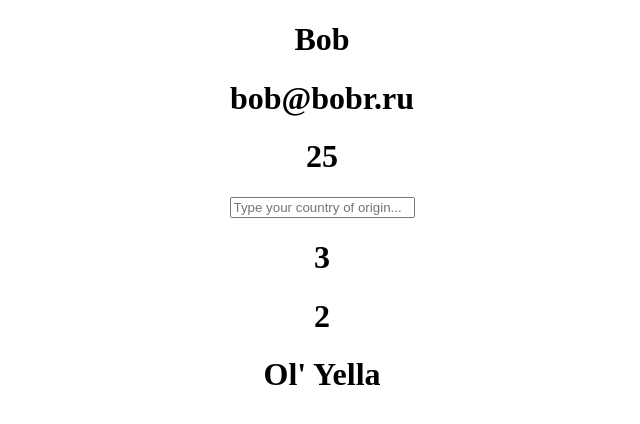
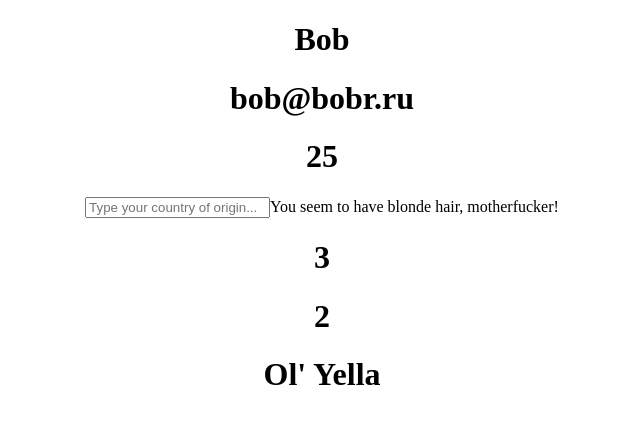
Before and after one commit to clickclickcode/react-typescript, a React (Create React App) app: page / in a window 1280 px wide. Shown: the top 424 px of the page, without its empty margins (318-958 px from the left). Built offline with nearby package versions, Linux system fonts and the light colour scheme.

Commit message:
adding an enum example

```diff
--- a/src/App.tsx
+++ b/src/App.tsx
@@ -1,6 +1,6 @@
 import React, {FC} from 'react';
 import './App.css';
-import { Person } from './components/Person';
+import { Person, Haircolor } from './components/Person';
 import { Human } from './components/Human';
 import { Dog } from './components/Dog';
 
@@ -11,7 +11,7 @@ const App: FC = () => {
   const hello: string = 'Hello, motherfucker'
   return (
     <div className="App">
-      <Person name='Bob' email='bob@bobr.ru' age={25} />
+      <Person name='Bob' email='bob@bobr.ru' age={25} hairColor={Haircolor.Blonde} />
       <Human legs={3} arms={2} nuts />
       <Dog name="Ol' Yella" />
     </div>
--- a/src/components/Person.tsx
+++ b/src/components/Person.tsx
@@ -1,13 +1,21 @@
 import React, {useState} from 'react';
+
+export enum Haircolor {
+    Blonde = 'You seem to have blonde hair, motherfucker!',
+    Brown = 'Well well well',
+    Blue = 'Nope...'
+}
 
 // types for props/objects
 export interface Props {
     name?: string
     email?: string
     age?: number
+    hairColor: Haircolor
     // for functions: () => return type
     // getName: () => string
 }
+
 
 // non-destructured props example
 // note: does not work in functional components
@@ -28,6 +36,7 @@ export const Person = (props: Props) => {
             <input placeholder='Type your country of origin...' onChange={handleChange}/>
 
             {country}
+            {props.hairColor}
         </div>
     );
 }
```
